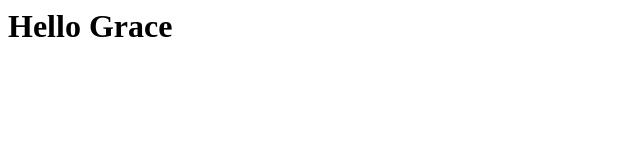
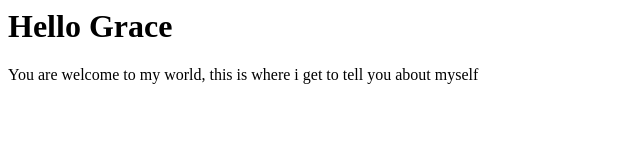
Before and after one commit to GOnyinye/grace_assignment1, a plain HTML site: page Grace.html in a window 1280 px wide. Shown: the whole page, without its empty margins (0-640 px from the left). Drawn offline with Linux system fonts and the light colour scheme.

Commit message:
first commit

```diff
--- a/Grace.html
+++ b/Grace.html
@@ -1,6 +1,7 @@
 <html>
-<title>grace is cool</title>
+<title>Welcome to my world</title>
 <body>
     <h1>Hello Grace</h1>
+    <p>You are welcome to my world, this is where i get to tell you about myself</p>
 </body>
 </html>
```
